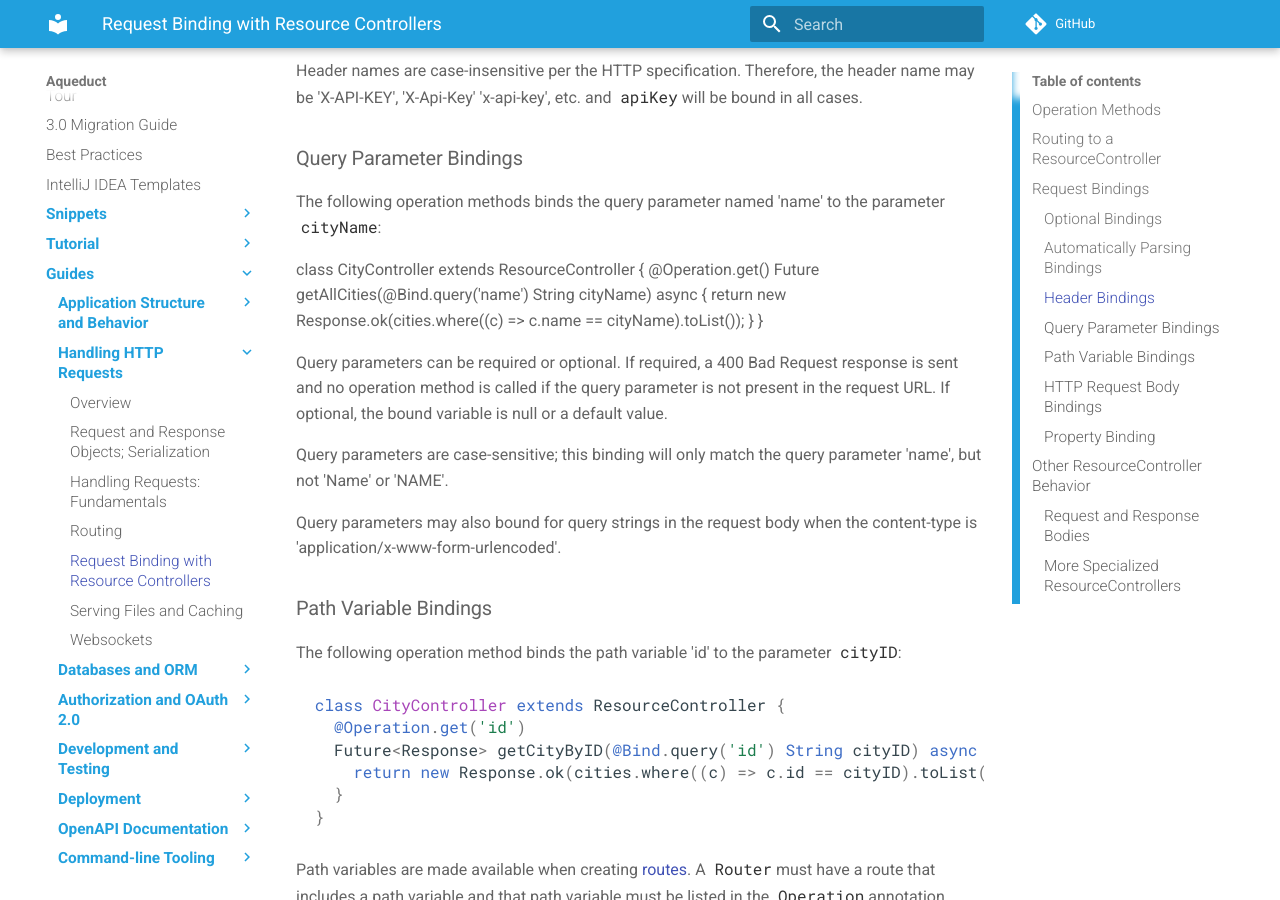
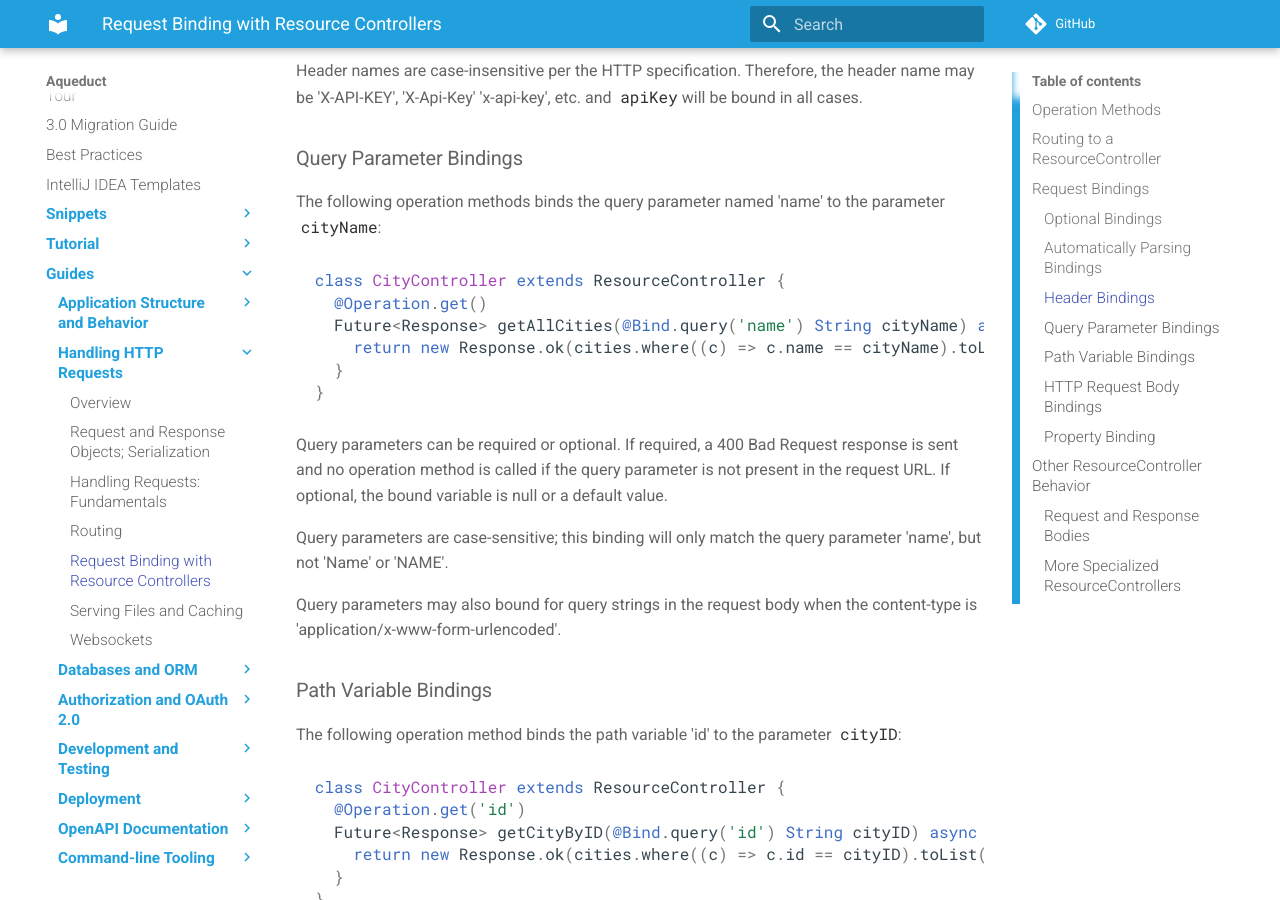
Before and after one commit to stablekernel/aqueduct, an MkDocs documentation site: the page built from source/docs/http/resource_controller.md, in a window 1280 px wide and 900 px high, scrolled down 5358 px. Built offline with MkDocs 1.6.1 and Material for MkDocs 9.7.7, drawn with Linux system fonts in a browser that asks for light colours; comment, search, counter and statistics services are not loaded; old or Windows-style settings are respelled for this version of MkDocs.

Commit message:
Format code snippet as code block

````diff
--- a/source/docs/http/resource_controller.md
+++ b/source/docs/http/resource_controller.md
@@ -193,12 +193,14 @@ Header names are case-insensitive per the HTTP specification. Therefore, the hea
 
 The following operation methods binds the query parameter named 'name' to the parameter `cityName`:
 
+```dart
 class CityController extends ResourceController {
   @Operation.get()
   Future<Response> getAllCities(@Bind.query('name') String cityName) async {
     return new Response.ok(cities.where((c) => c.name == cityName).toList());
   }
 }
+```
 
 Query parameters can be required or optional. If required, a 400 Bad Request response is sent and no operation method is called if the query parameter is not present in the request URL. If optional, the bound variable is null or a default value.
 
````
